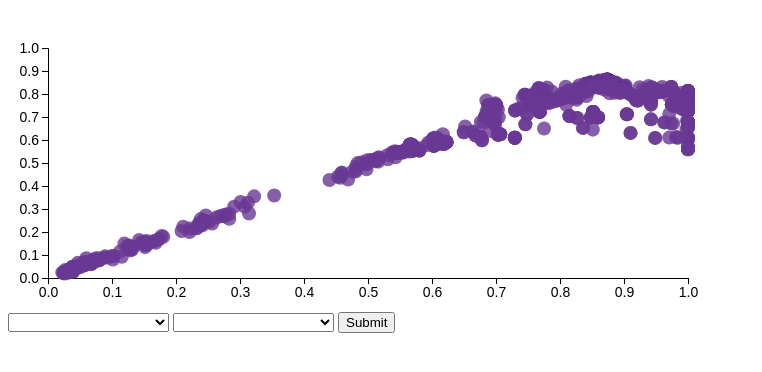
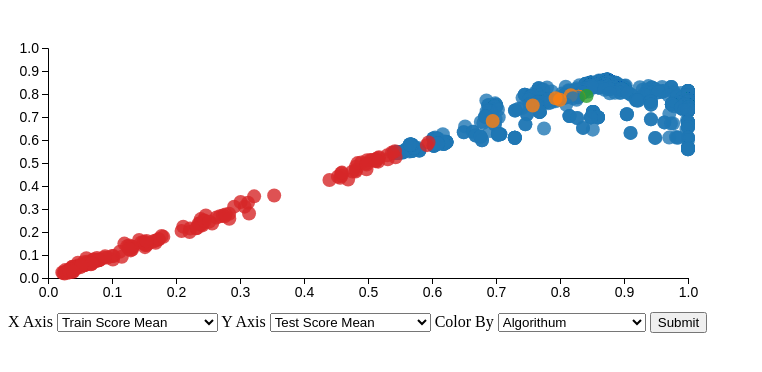
Before and after one commit to TychonautVII/learn_d3, a plain HTML site: page index.html in a window 1280 px wide. Shown: the whole page, without its empty margins (0-762 px from the left). Drawn offline with nearby package versions, Linux system fonts and the light colour scheme.

Commit message:
got colors and transitions working, added initial labels

```diff
--- a/app.js
+++ b/app.js
@@ -87,13 +87,17 @@
             let y_scale = d3.scaleLinear()
                 .range([height, 0]); //Range is in pixel space, reversed because high down in svg
 
+            let c_scale = d3.scaleOrdinal(d3.schemeCategory10)
+
 
             // this goes undefined inside the anon funcs, so we have to define locals
             let x_name = this['x_data_name'];
             let y_name = this['y_data_name'];
+            let c_name = this['c_data_name'];
 
             let x_data = this['ml_data'].map(function(d) {return d[x_name]; });
             let y_data = this['ml_data'].map(function(d) {return d[y_name]; });
+
 
 
             // Scale the domain data in data space
@@ -140,6 +144,7 @@
                 .transition(t)
                 .attr("cx", function(d) { return x_scale(d[x_name]); })
                 .attr("cy", function(d) { return y_scale(d[y_name]); })
+                .attr('fill', function(d) { return c_scale(d[c_name]); } )
                 .attr("data_id",function(d) { return d.id; });
 
             //Add new Bars
@@ -148,10 +153,11 @@
                 .attr("class", "dot") // This is what the style sheet grabs
                 .attr("cx", function(d) { return x_scale(d[x_name]); })
                 .attr("cy", function(d) { return y_scale(d[y_name]); })
+                .attr('fill', function(d) { return c_scale(d[c_name]); } )
                 .attr("data_id",function(d) { return d.id; })
                 .attr("r", 0.0)
                 .transition(t)
-                .attr("r", circle_size)
+                .attr("r", circle_size);
 
 
             console.log('end update plot');
@@ -160,8 +166,10 @@
         // ----------------------------------------
         //  Logic
         // ----------------------------------------
+        // TODO set these defaults up top
         this.x_data_name = 'mean_train_score';
         this.y_data_name = 'mean_test_score';
+        this.c_data_name = 'algorithum';
 
         this.ml_data = ml_results_sum;
 
@@ -176,14 +184,16 @@
         // This is the code that will be executed when the controller is called
 
         // TODO Might need to explictly remove undefineds and such
-        this.x_data_name = '';
-        this.y_data_name = '';
+        this.x_data_name = 'mean_train_score';
+        this.y_data_name = 'mean_test_score';
+        this.c_data_name = 'algorithum';
 
 
         this.addInput = function(plotter){
 
             plotter.x_data_name = this.x_data_name;
             plotter.y_data_name = this.y_data_name;
+            plotter.c_data_name = this.c_data_name;
 
 
             plotter.update_plot(plotter.svg); // Update the Plot
--- a/index.html
+++ b/index.html
@@ -21,7 +21,8 @@
           ng-submit="Inputer.addInput(Plotter)">
 
         <!--TODO move all this logic into the javacript using repeats and expressions and such-->
-        <select ng-model="Inputer.x_data_name">
+        <label for="x_ax_in">X Axis</label>
+        <select ng-model="Inputer.x_data_name" id="x_ax_in" selected="mean_train_score">
             <option value="mean_test_score">Test Score Mean</option>
             <option value="std_test_score">Test Score Sigma</option>
             <option value="mean_train_score">Train Score Mean</option>
@@ -30,13 +31,22 @@
             <option value="sigma_low_train_score">Train Sigma-Low Score</option>
         </select>
 
-        <select ng-model="Inputer.y_data_name">
+        <label for="y_ax_in">Y Axis</label>
+        <select ng-model="Inputer.y_data_name" id="y_ax_in" selected="mean_test_score">
             <option value="mean_test_score">Test Score Mean</option>
             <option value="std_test_score">Test Score Sigma</option>
             <option value="mean_train_score">Train Score Mean</option>
             <option value="std_train_score">Train Score Sigma</option>
             <option value="sigma_low_test_score">Test Sigma-Low Score</option>
             <option value="sigma_low_train_score">Train Sigma-Low Score</option>
+        </select>
+
+        <label for="c_ax_in">Color By</label>
+        <select ng-model="Inputer.c_data_name" id="c_ax_in" selected="algorithum">
+            <option value="algorithum">Algorithum</option>
+            <option value="svc_kernal">SVC Kernal</option>
+            <option value="gm_covariance_type">GM Covariance Type</option>
+            <option value="pca_n">PCA N Features</option>
         </select>
 
 
--- a/style.css
+++ b/style.css
@@ -1,4 +1,5 @@
 text {font-size:14px;}
 .bar { fill: #693894; }
-.dot { fill: #693894;
-       opacity: .8;}
+.dot { opacity: .8;}
+/*.dot { fill: #693894;*/
+       /*opacity: .8;}*/
```
